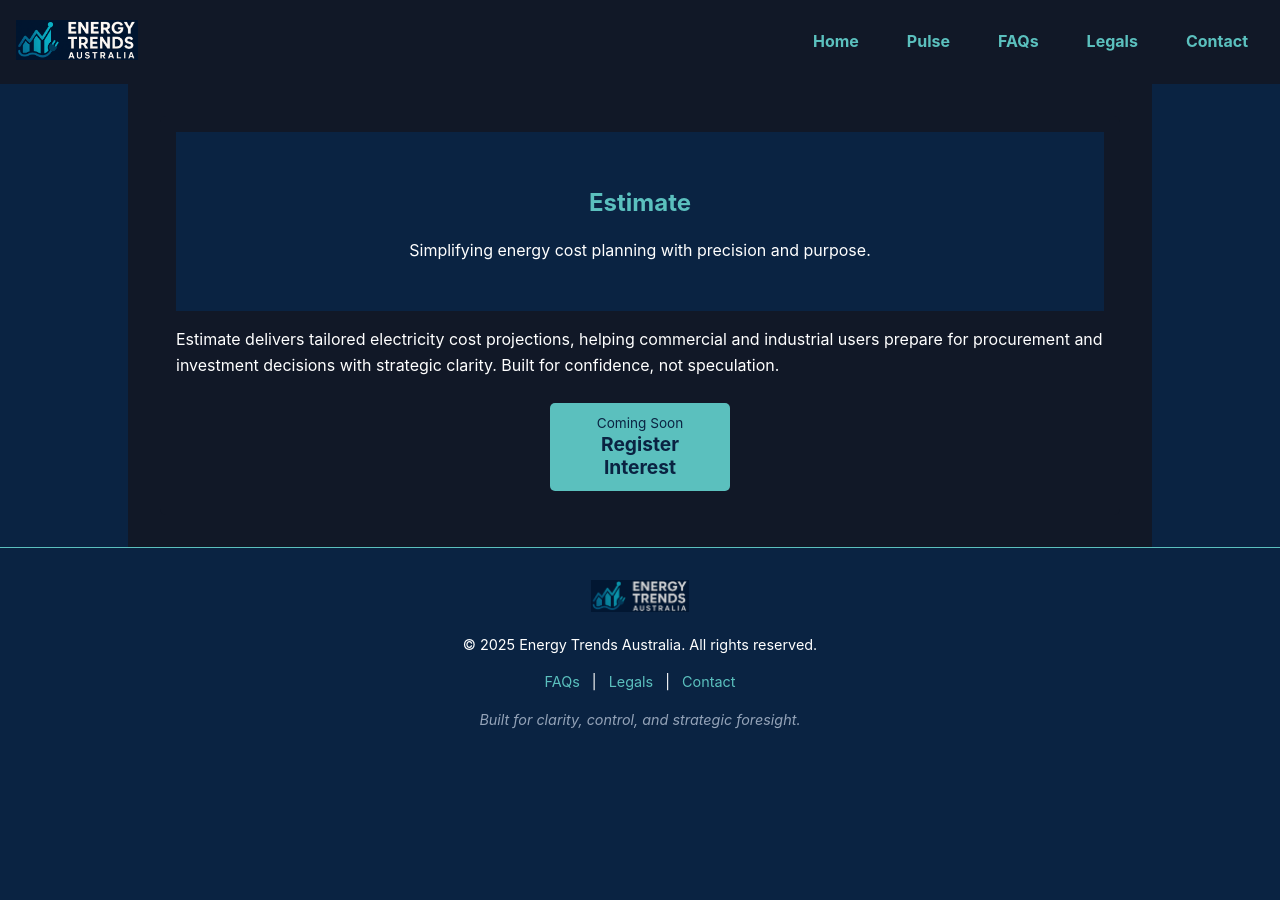
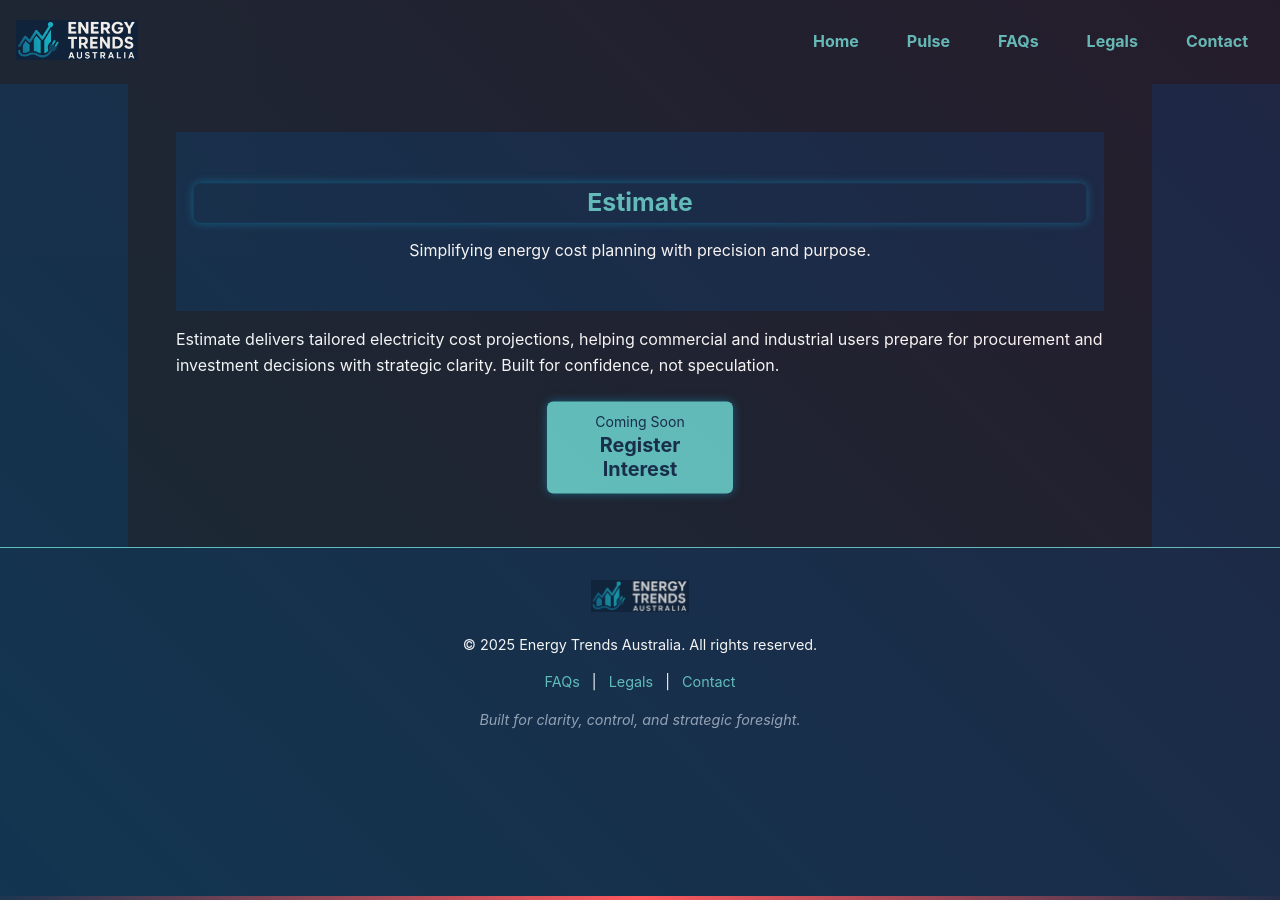
Before and after one commit to EnergyTrendsAU/energytrends.au, a Jekyll site: the page built from estimate.html, in a window 1280 px wide. Built offline with Jekyll 4.4.1, drawn with Linux system fonts in a browser that asks for light colours.

Commit message:
Visually aligned with the ambient pulse logic introduced for Pulse

```diff
--- a/estimate.html
+++ b/estimate.html
@@ -5,15 +5,17 @@
 ---
 
 <section>
+  {% include pulse-ambient.html %}
+
   <header class="hero">
-    <h1>Estimate</h1>
+    <h1 class="estimate-ambient">Estimate</h1>
     <p>Simplifying energy cost planning with precision and purpose.</p>
   </header>
 
   <p>Estimate delivers tailored electricity cost projections, helping commercial and industrial users prepare for procurement and investment decisions with strategic clarity. Built for confidence, not speculation.</p>
 
   <div class="cta-buttons">
-    <a href="/contact.html" class="cta stacked-text" onclick="gtag('event', 'cta_click', { event_category: 'Estimate Preview', event_label: 'Register Interest' });">
+    <a href="/contact.html" class="cta stacked-text estimate-ambient" onclick="gtag('event', 'cta_click', { event_category: 'Estimate Preview', event_label: 'Register Interest' });">
       <span class="cta-top">Coming Soon</span>
       <span class="cta-bottom">Register Interest</span>
     </a>
```
